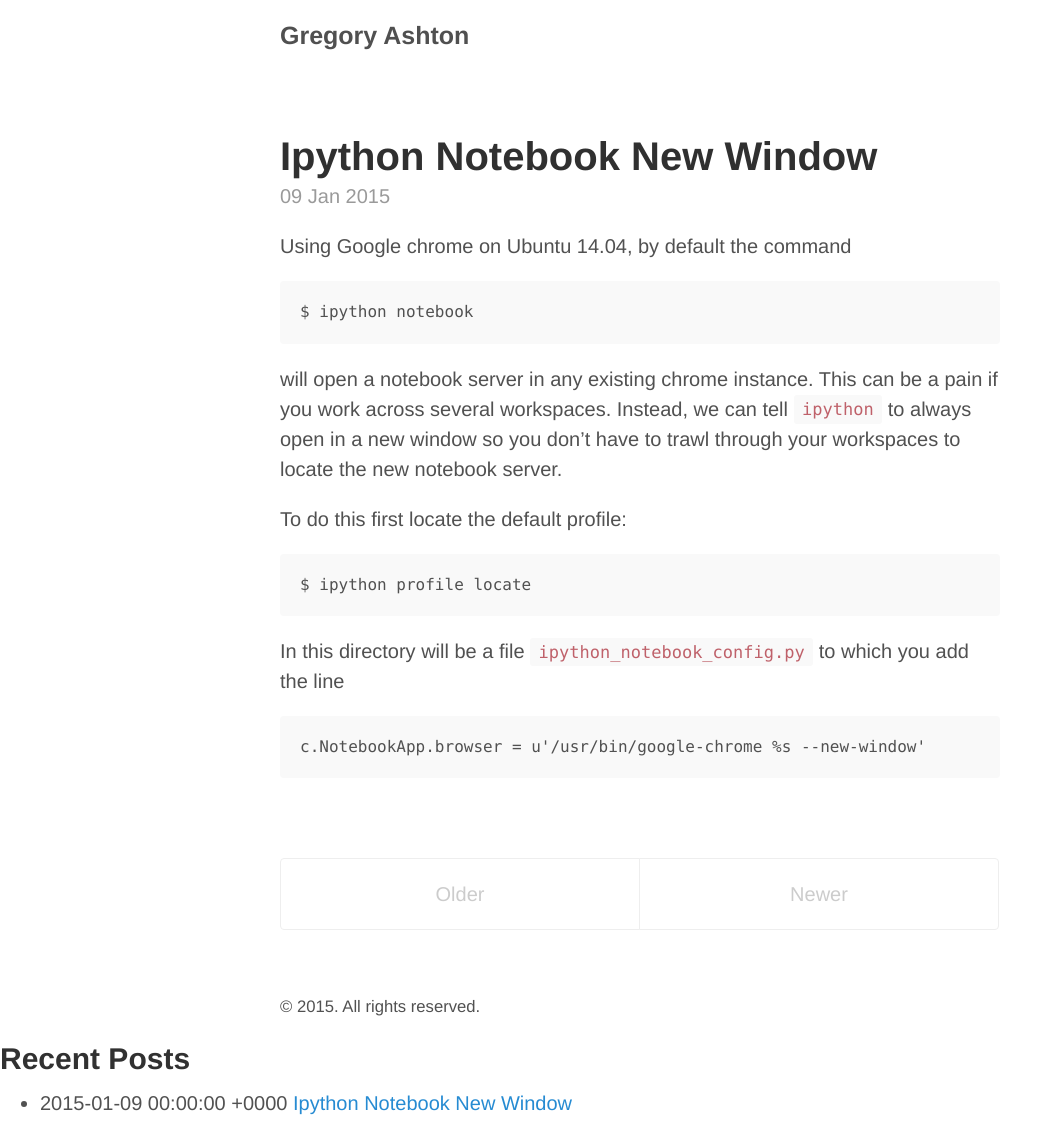
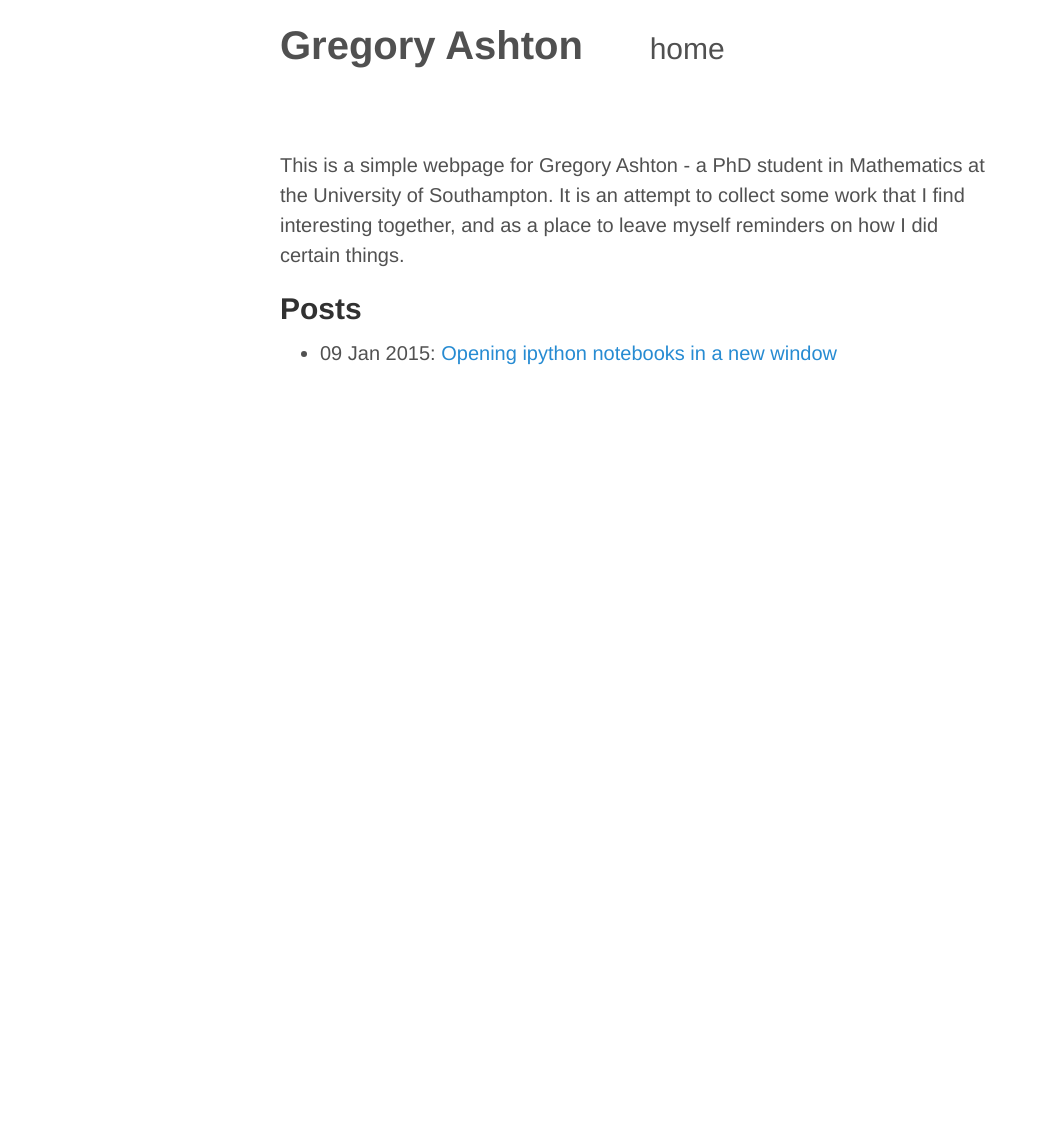
Before and after one commit to GregoryAshton/GregoryAshton.github.io, a Jekyll site: the page built from index.html, in a window 1280 px wide. Shown: the whole page, without its empty margins (0-1060 px from the left). Built offline with Jekyll 4.4.1, drawn with Linux system fonts in a browser that asks for light colours; the list of posts is cut into pages by our own code; after the commit the page ends 900 px from its top, so only the background shows below that.

Commit message:
Clean up of style and formatting
Removes bits of code I don't need/understand and gets the page into a
readable layout.

```diff
--- a/_layouts/default.html
+++ b/_layouts/default.html
@@ -7,31 +7,19 @@
 
     <div class="container content">
       <header class="masthead">
-        <h3 class="masthead-title">
-          <a href="{{ site.baseurl }}" title="Home">{{ site.title }}</a>
-          <small>{{ site.tagline }}</small>
-        </h3>
+        <h1 class="masthead-title">
+            {{ site.title }}
+            &nbsp;&nbsp;&nbsp;&nbsp;
+            <small> <a href="{{ site.baseurl }}" align="right"> home </a> </small>
+        </h1>
+
       </header>
 
       <main>
         {{ content }}
       </main>
 
-      <footer class="footer">
-        <small>
-          &copy; <time datetime="{{ site.time | date_to_xmlschema }}">{{ site.time | date: '%Y' }}</time>. All rights reserved.
-        </small>
-      </footer>
     </div>
-
-    <h2>Recent Posts</h2>
-    <ul>
-      {% for post in site.posts do %}
-      <li>
-        {{ post.date }} <a href="{{ post.url }}">{{ post.title }}</a>
-      </li>
-      {% endfor %}
-    </ul>
 
   </body>
 </html>
--- a/_layouts/post.html
+++ b/_layouts/post.html
@@ -3,7 +3,7 @@ layout: default
 ---
 
 <article class="post">
-  <h1 class="post-title">{{ page.title }}</h1>
+  <h2 class="post-title">{{ page.title }}</h2>
   <time datetime="{{ page.date | date_to_xmlschema }}" class="page-date">{{ page.date | date_to_string }}</time>
   {{ content }}
 </article>
--- a/_posts/2015-01-09-ipython-notebook-new-window.md
+++ b/_posts/2015-01-09-ipython-notebook-new-window.md
@@ -1,3 +1,8 @@
+---
+layout: post
+title: Opening ipython notebooks in a new window
+---
+
 Using Google chrome on Ubuntu 14.04, by default the command
 
     $ ipython notebook
--- a/index.html
+++ b/index.html
@@ -3,35 +3,19 @@ layout: default
 title: Home
 ---
 
+This is a simple webpage for Gregory Ashton - a PhD student in Mathematics at
+the University of Southampton. It is an attempt to collect some work that I find
+interesting together, and as a place to leave myself reminders on how I did
+certain things.
+
+
 <div class="posts">
-  {% for post in paginator.posts %}
-  <article class="post">
-    <h1 class="post-title">
-      <a href="{{ post.url }}">
-        {{ post.title }}
-      </a>
-    </h1>
-
-    <time datetime="{{ post.date | date_to_xmlschema }}" class="post-date">{{ post.date | date_to_string }}</time>
-
-    {{ post.content }}
-  </article>
-  {% endfor %}
+  <h2>Posts</h2>
+  <ul class="posts">
+    {% for post in site.posts %}
+      <li><span>{{ post.date | date_to_string }}</span>:
+          <a href="{{ post.url }}">{{ post.title }}</a>
+      </li>
+    {% endfor %}
+  </ul>
 </div>
-
-<div class="pagination">
-  {% if paginator.next_page %}
-    <a class="pagination-item older" href="{{ site.baseurl }}page{{paginator.next_page}}">Older</a>
-  {% else %}
-    <span class="pagination-item older">Older</span>
-  {% endif %}
-  {% if paginator.previous_page %}
-    {% if paginator.page == 2 %}
-      <a class="pagination-item newer" href="{{ site.baseurl }}">Newer</a>
-    {% else %}
-      <a class="pagination-item newer" href="{{ site.baseurl }}page{{paginator.previous_page}}">Newer</a>
-    {% endif %}
-  {% else %}
-    <span class="pagination-item newer">Newer</span>
-  {% endif %}
-</div>
```
